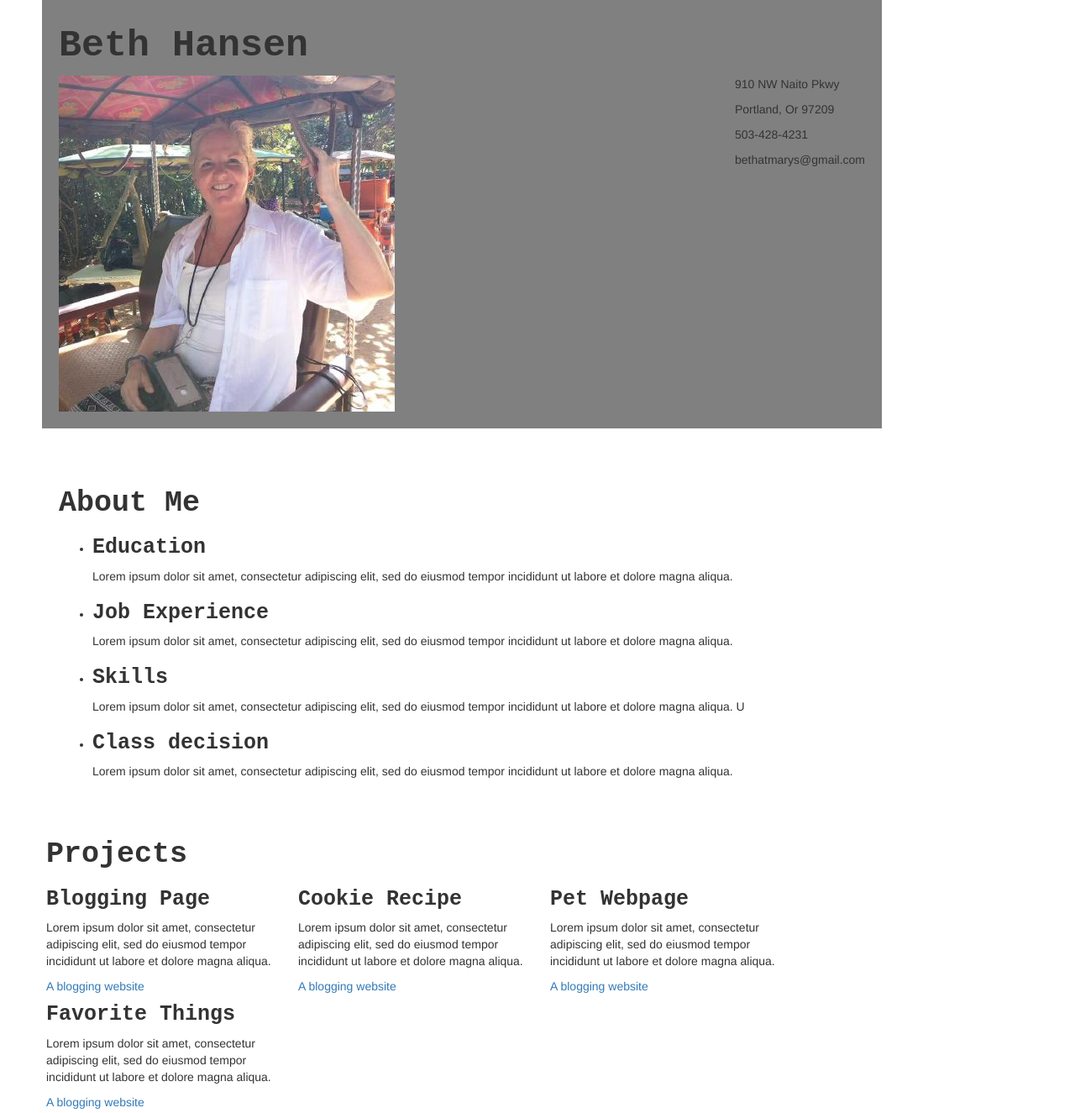
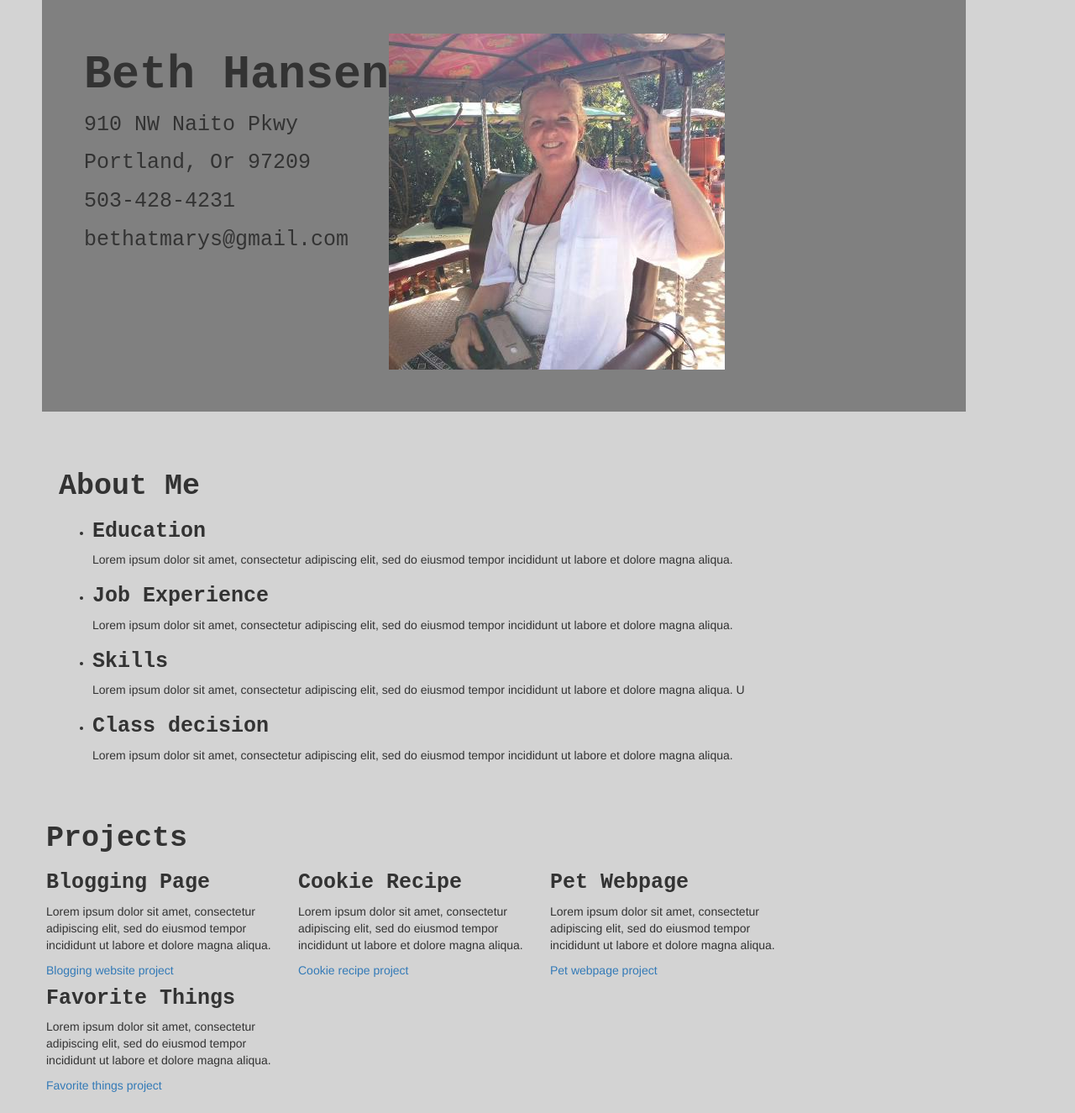
Before and after one commit to bethatmarys/Beth-Hansen-Portfolio, a plain HTML site: page index.html in a window 1280 px wide. Shown: the part 60-1385 px from the top of the page at 84% size. Drawn offline with Linux system fonts and the light colour scheme.

Commit message:
basic clean up of html

```diff
--- a/css/styles.css
+++ b/css/styles.css
@@ -1,3 +1,7 @@
+body {
+    background-color: #d3d3d3;
+}
+
 .columns {
   width: 300px;
   float: left;
@@ -18,13 +22,13 @@
 .strongest {
   font-weight: bolder;
   font-family: monospace;
-  font-size: 45px;
+  font-size: 55px;
 }
 
 .boxed {
-  width: 1000px;
-  padding: 20px;
-  margin: 50px 50px 50px 50px;
+  width: 1100px;
+  padding: 50px;
+  margin: 50px;
   background-color: grey;
   align-content: center;
 }
@@ -34,7 +38,10 @@
 }
 
 .sidebar {
-    float: right;
-    height: auto;
+    float: left;;
+    height: inherit;
     background-color: grey
+    font-weight: bolder;
+    font-family: monospace;
+    font-size: 25px;
 }
--- a/index.html
+++ b/index.html
@@ -1,26 +1,20 @@
 <!DOCTYPE HTML>
 <html>
+
   <head>
     <link href="css/bootstrap.css" rel="stylesheet" type="text/css">
     <link href="css/styles.css" rel="stylesheet" type="text/css">
     <title>Beth Hansen</title>
     <div class=boxed>
-      <h1 class="strongest">Beth Hansen</h1>
       <img src="img/bethphoto.jpg" alt="A photo of Beth">
       <div class="sidebar">
-
-            <p>910 NW Naito Pkwy</p>
-            <p>Portland, Or 97209</p>
-            <p>503-428-4231</p>
-            <p>bethatmarys@gmail.com</p>
-
-
-
-
+        <h1 class="strongest">Beth Hansen</h1>
+        <p>910 NW Naito Pkwy</p>
+        <p>Portland, Or 97209</p>
+        <p>503-428-4231</p>
+        <p>bethatmarys@gmail.com</p>
     </div>
 </div>
-
-
   </head>
   <body>
     <div class="container">
@@ -44,20 +38,19 @@
           <h3 class="stronger" >Projects</h3>
           <div class="columns">
             <h4 class="strong">Blogging Page</h4>
-            <p>Lorem ipsum dolor sit amet, consectetur adipiscing elit, sed do eiusmod tempor incididunt ut labore et dolore magna aliqua.</p><a href=https://github.com/bethatmarys/blogging-page.git>A
-            blogging website </a>
+            <p>Lorem ipsum dolor sit amet, consectetur adipiscing elit, sed do eiusmod tempor incididunt ut labore et dolore magna aliqua.</p><a href=https://github.com/bethatmarys/blogging-page.git>Blogging website project</a>
           </div>
           <div class="columns">
             <h4 class="strong">Cookie Recipe</h4>
-            <p>Lorem ipsum dolor sit amet, consectetur adipiscing elit, sed do eiusmod tempor incididunt ut labore et dolore magna aliqua.</p><a href=https://github.com/bethatmarys/cookie-recipe.git>A blogging website </a>
+            <p>Lorem ipsum dolor sit amet, consectetur adipiscing elit, sed do eiusmod tempor incididunt ut labore et dolore magna aliqua.</p><a href=https://github.com/bethatmarys/cookie-recipe.git>Cookie recipe project </a>
           </div>
           <div class="columns">
             <h4 class="strong">Pet Webpage</h4>
-            <p>Lorem ipsum dolor sit amet, consectetur adipiscing elit, sed do eiusmod tempor incididunt ut labore et dolore magna aliqua.</p><a href=https://github.com/bethatmarys/pet-webpage.git>A blogging website </a>
+            <p>Lorem ipsum dolor sit amet, consectetur adipiscing elit, sed do eiusmod tempor incididunt ut labore et dolore magna aliqua.</p><a href=https://github.com/bethatmarys/pet-webpage.git>Pet webpage project </a>
           </div>
           <div class="columns">
             <h4 class="strong">Favorite Things</h4>
-            <p>Lorem ipsum dolor sit amet, consectetur adipiscing elit, sed do eiusmod tempor incididunt ut labore et dolore magna aliqua.</p><a href=https://github.com/bethatmarys/favorite-things-2.git>A blogging website </a>
+            <p>Lorem ipsum dolor sit amet, consectetur adipiscing elit, sed do eiusmod tempor incididunt ut labore et dolore magna aliqua.</p><a href=https://github.com/bethatmarys/favorite-things-2.git>Favorite things project </a>
           </div>
         </div>
       </div>
```
